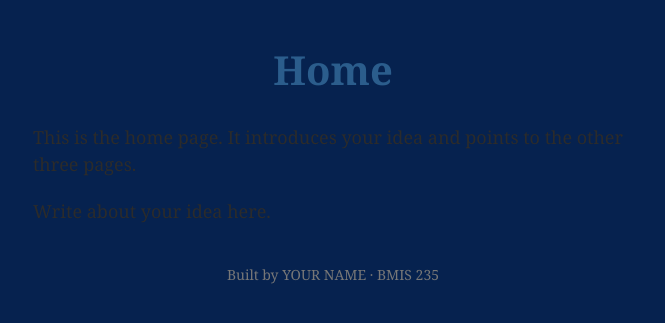
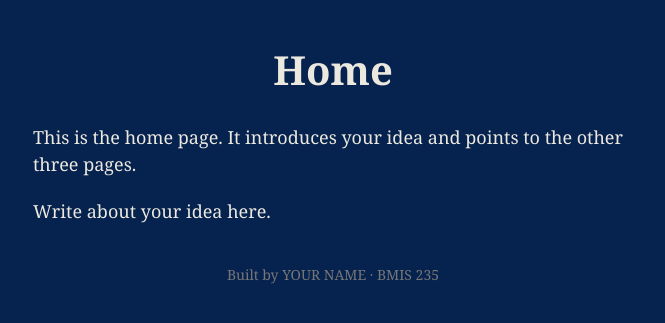
Before and after one commit to gphagura204/bmis235-html-3, a plain HTML site: page index.html in a window 1280 px wide. Shown: the part 71-394 px from the top of the page, without its empty margins (307-972 px from the left). Drawn offline with Linux system fonts and the light colour scheme.

Commit message:
Update styles.css font color

```diff
--- a/styles.css
+++ b/styles.css
@@ -12,7 +12,7 @@
 body {
     font-family: Georgia, "Times New Roman", serif;
     background-color: #06224f;
-    color: #2b2b2b;
+    color: #ebe9df;
     margin: 0;
     padding: 0 20px 40px 20px;
 }
@@ -39,7 +39,7 @@ nav a {
 }
 
 h1 {
-    color: #2b5d8c;
+    color: #ebe9df;
     text-align: center;
     font-size: 40px;
 }
```
